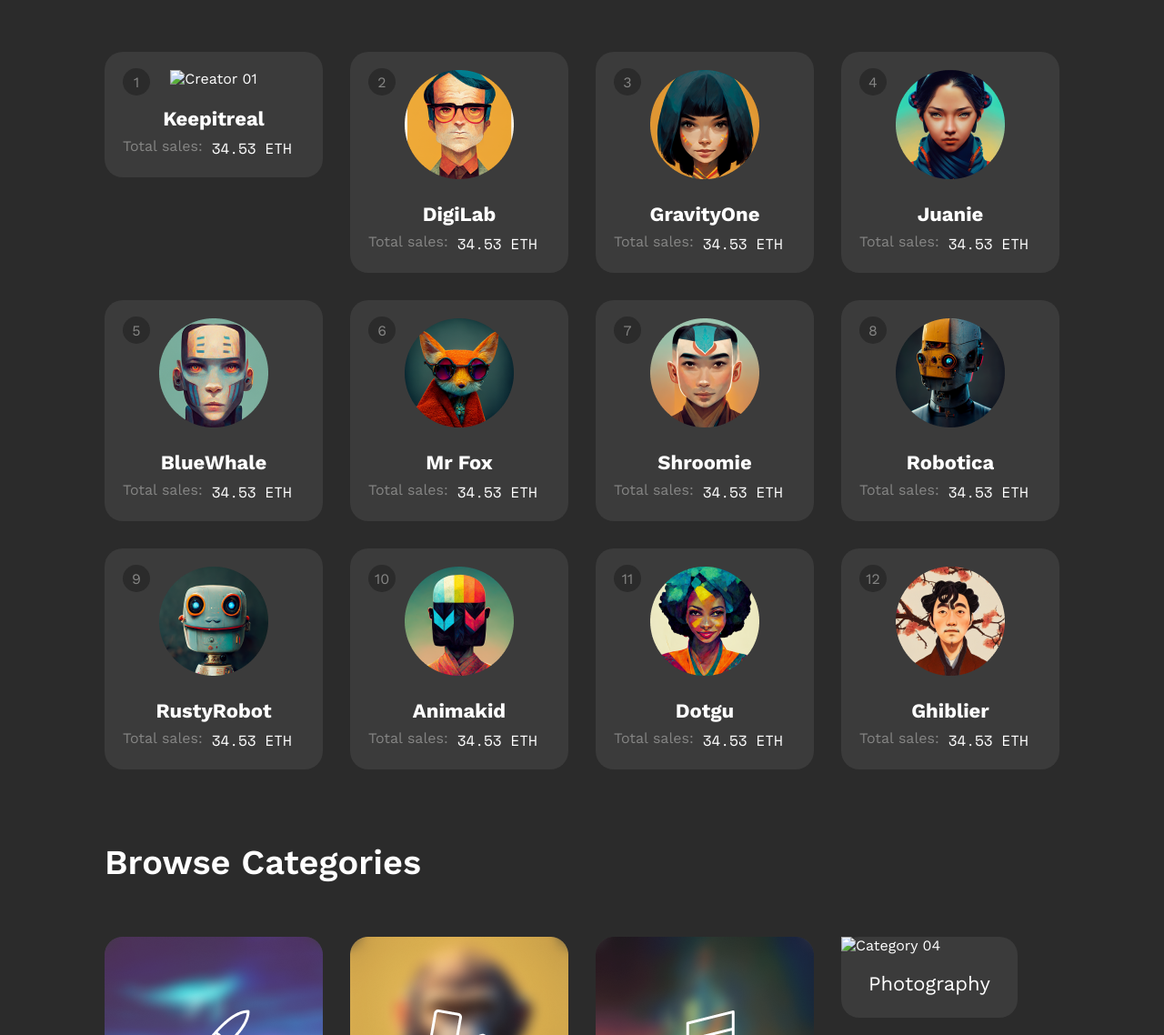
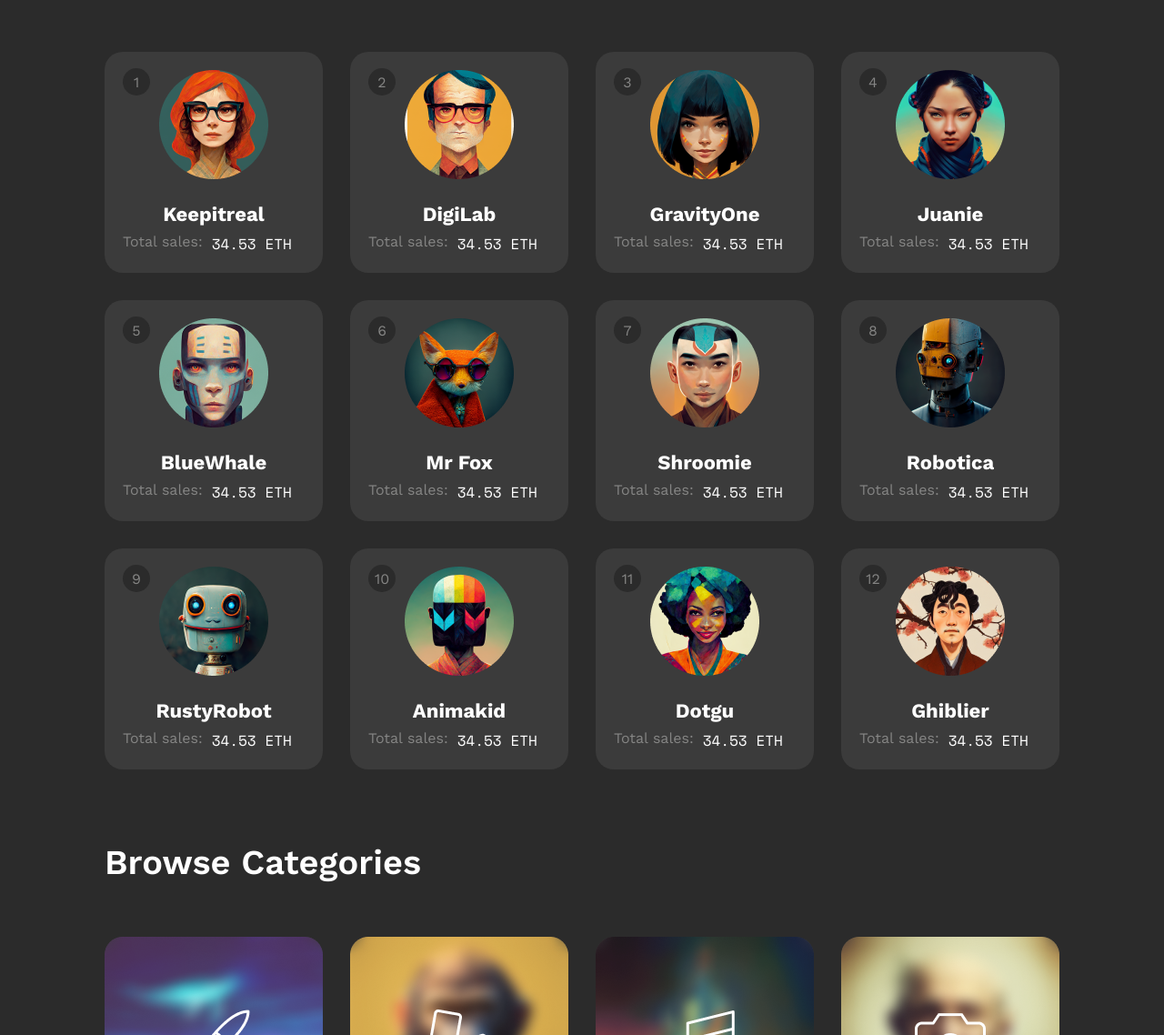
Before and after one commit to TunAnhhaui/HTML-CSS, a plain HTML site: page DAY4-CSS-Common/ex.html in a window 1280 px wide. Shown: the part 162-1300 px from the top of the page at 91% size. Drawn offline with nearby package versions, Linux system fonts and the light colour scheme; files whose address does not match are found by name.

Commit message:
feat(CSS-Common)

```diff
--- a/DAY4-CSS-Common/ex.html
+++ b/DAY4-CSS-Common/ex.html
@@ -39,7 +39,7 @@
                   <span class="creator-rank">1</span>
                   <div class="creator-image">
                     <img
-                      src="/DAY4-4-CSS-Common/image/img_creator_01.png"
+                      src="/DAY4-CSS-Common/image/img_creator_01.png"
                       alt="Creator 01"
                     />
                   </div>
@@ -327,7 +327,7 @@
               <div class="category-box">
                 <div class="category-card">
                   <img
-                    src="/DAY4-4-CSS-Common/image/img_category_04.png"
+                    src="/DAY4-CSS-Common/image/img_category_04.png"
                     alt="Category 04"
                   />
                   <div class="category-title">
```
